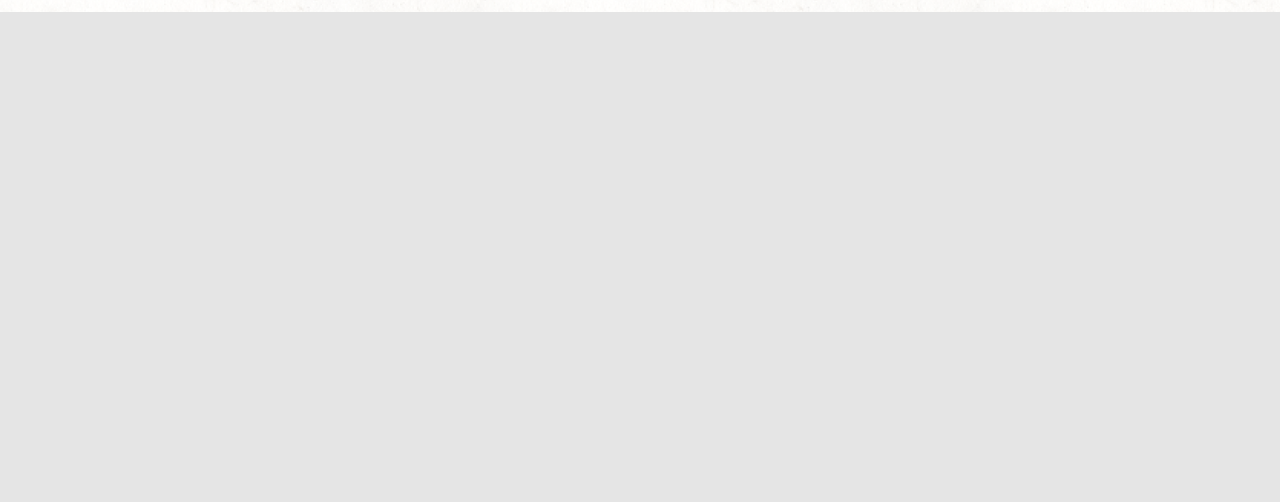
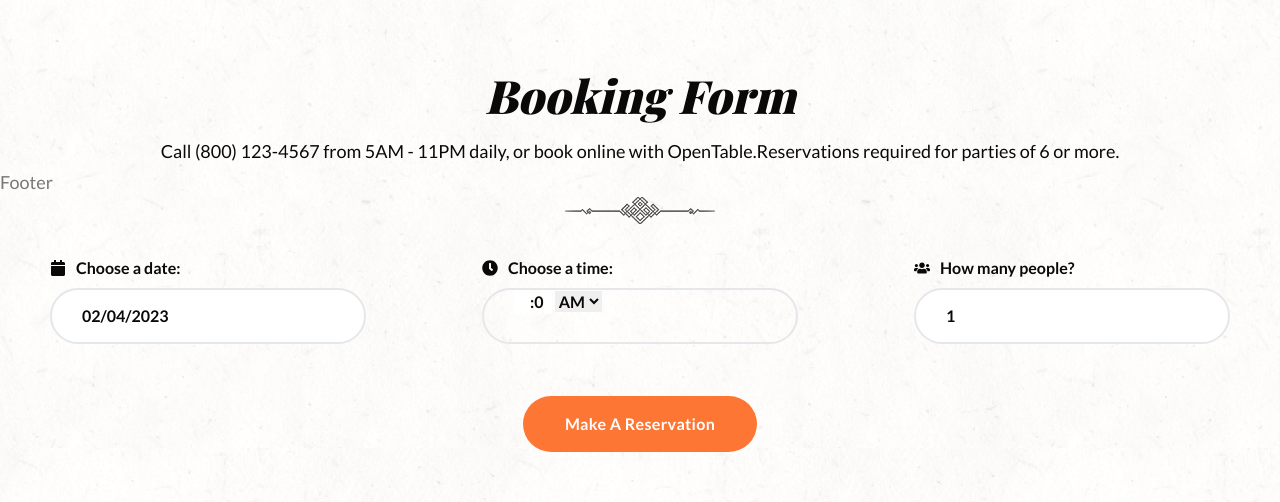
Before and after one commit to stanclarke-jr/restaurant-demo, a React (Create React App) app: page / in a window 1280 px wide. Shown: the part 4352-4854 px from the top of the page. Before the commit the page ends 4364 px from the top, so only its background shows below. Built offline with nearby package versions, Linux system fonts and the light colour scheme; the HTML template or start-up script is replaced by a standard one; a web font is replaced by a local one.

Commit message:
feat: Reservation section/component with animation

```diff
--- a/src/components/Reservation.js
+++ b/src/components/Reservation.js
@@ -1,7 +1,104 @@
-import React from 'react';
+import { reservationData } from '../data';
+import DatePicker from 'react-datepicker';
+import 'react-datepicker/dist/react-datepicker.css';
+import TimePicker from 'react-time-picker';
+import '../timepicker.css';
+import { FaUsers, FaCalendar, FaClock } from 'react-icons/fa';
+import { motion } from 'framer-motion';
+import { fadeIn, staggerContainer } from '../variants';
+import { useState } from 'react';
 
 const Reservation = () => {
-  return <div>Reservation</div>;
+  const [startDate, setStartDate] = useState(new Date());
+  const [time, setTime] = useState('10:00');
+
+  console.log(startDate);
+
+  const { title, subtitle, modelImg, btnText } = reservationData;
+
+  return (
+    <section className="relative top-96 z-30 pb-20 lg:py-[100px]">
+      <div className="container mx-auto">
+        {/* Content */}
+        <motion.div
+          variants={staggerContainer}
+          initial="hidden"
+          whileInView={'show'}
+          className="text-center"
+        >
+          {/* Title */}
+          <motion.h2
+            variants={fadeIn('up', 'tween', 0.2, 1.6)}
+            className="h2 capitalize"
+          >
+            {title}
+          </motion.h2>
+          {/* Subtitle */}
+          <motion.p
+            variants={fadeIn('up', 'tween', 0.4, 1.6)}
+            className="mb-8 text-dark"
+          >
+            {subtitle}
+          </motion.p>
+          {/* Separator */}
+          <motion.div
+            variants={fadeIn('up', 'tween', 0.4, 1.6)}
+            className="mb-8 flex justify-center"
+          >
+            <img src={modelImg} alt="" />
+          </motion.div>
+        </motion.div>
+        {/* Reservation form */}
+        <motion.form
+          variants={fadeIn('up', 'tween', 0.2, 1.6)}
+          initial="hidden"
+          whileInView={'show'}
+        >
+          <div className="mb-8 flex flex-col items-center justify-between gap-y-4 lg:flex-row">
+            {/* Date picker */}
+            <div className="mb-5">
+              <div className="mb-2 flex items-center gap-x-[10px] text-base font-semibold text-dark">
+                <FaCalendar />
+                <div>Choose a date:</div>
+              </div>
+              <DatePicker
+                className="input"
+                selected={startDate}
+                onChange={(date) => setStartDate(date)}
+              />
+            </div>
+            {/* Time picker */}
+            <div className="mb-5">
+              <div className="mb-2 flex items-center gap-x-[10px] text-base font-semibold text-dark   ">
+                <FaClock />
+                <div>Choose a time:</div>
+              </div>
+              <TimePicker
+                className="input"
+                clearIcon={false}
+                clockIcon={false}
+                onChange={setTime}
+                value={time}
+              />
+            </div>
+            {/* Customer contact number */}
+            <div className="mb-5">
+              <div className="mb-2 flex items-center gap-x-[10px] text-base font-semibold text-dark   ">
+                <FaUsers />
+                <div>How many people?</div>
+              </div>
+              <input className="input" type="text" placeholder="1" />
+            </div>
+          </div>
+          <div className="mx-auto flex max-w-[316px] justify-center">
+            <button className="btn w-full capitalize lg:w-auto">
+              {btnText}
+            </button>
+          </div>
+        </motion.form>
+      </div>
+    </section>
+  );
 };
 
 export default Reservation;
```
